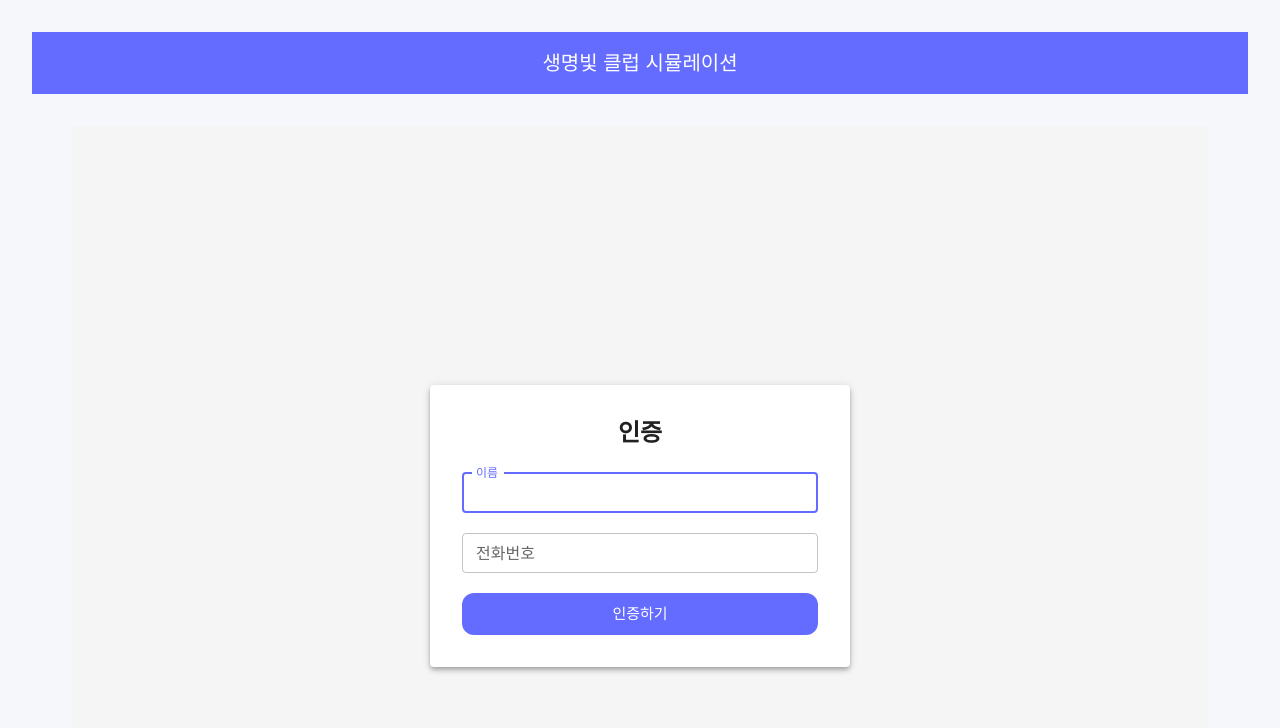
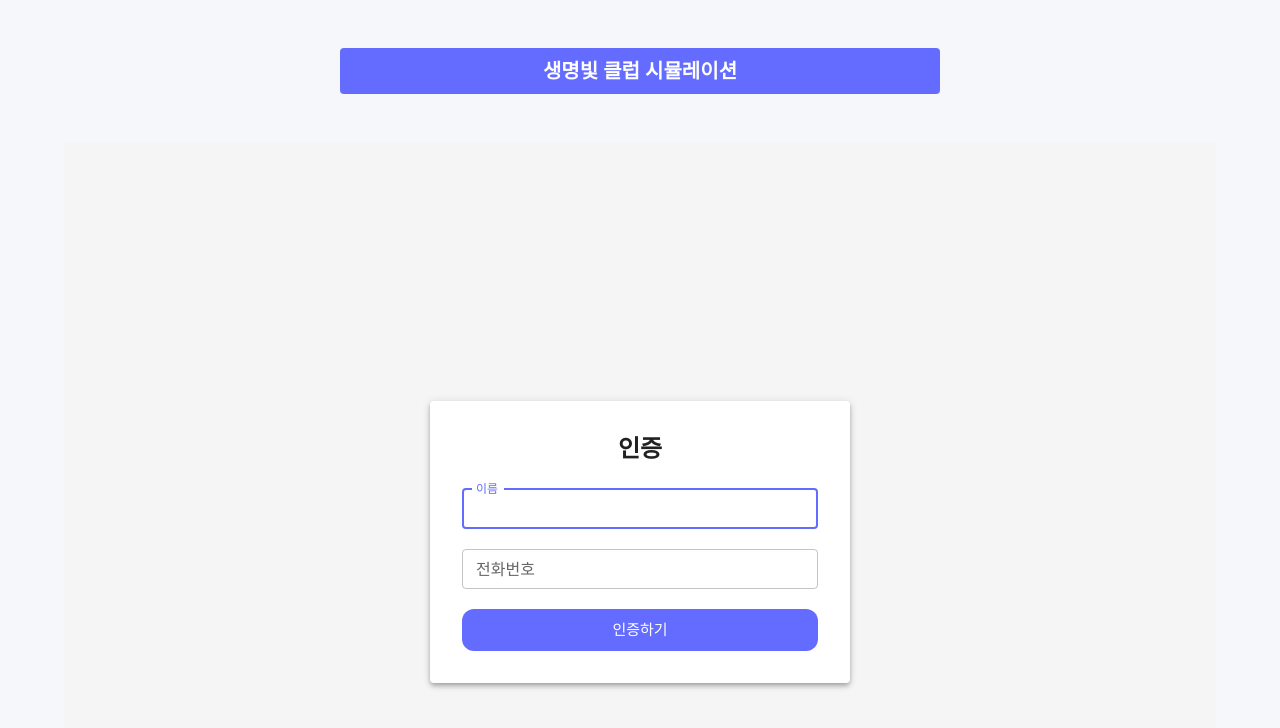
Before and after one commit to SkyDominator/simulation, a React (Vite) app in the folder src/my-pwa-frontend/: page / in a window 1280 px wide. Shown: the top 728 px of the page. Built offline with nearby package versions, Linux system fonts and the light colour scheme.

Commit message:
feat: Shell 컴포넌트를 MUI로 리팩토링하여 UI 개선 및 헤더 스타일 수정

```diff
--- a/src/my-pwa-frontend/src/components/Shell.tsx
+++ b/src/my-pwa-frontend/src/components/Shell.tsx
@@ -1,5 +1,6 @@
 import React from "react";
 import Box from "@mui/material/Box";
+import Typography from "@mui/material/Typography";
 
 const Shell: React.FC<{ children: React.ReactNode }> = ({ children }) => {
   // Bottom navigation removed per request.
@@ -13,13 +14,25 @@ const Shell: React.FC<{ children: React.ReactNode }> = ({ children }) => {
         bgcolor: "background.default",
       }}
     >
-      <Box
-        component="header"
-        sx={{ p: 2, bgcolor: "primary.main", color: "primary.contrastText" }}
-      >
-        <div style={{ maxWidth: 1200, margin: "0 auto" }}>
-          <h1 style={{ margin: 0, fontSize: 20 }}>생명빛 클럽 시뮬레이션</h1>
-        </div>
+      <Box component="header" sx={{ p: 2 }}>
+        <Box
+          sx={{
+            maxWidth: 600,
+            mx: "auto",
+            bgcolor: "primary.main",
+            color: "primary.contrastText",
+            borderRadius: 1,
+            px: 2,
+            py: 1,
+          }}
+        >
+          <Typography
+            component="h1"
+            sx={{ m: 0, fontSize: 20, fontWeight: 600 }}
+          >
+            생명빛 클럽 시뮬레이션
+          </Typography>
+        </Box>
       </Box>
 
       <Box
@@ -27,7 +40,7 @@ const Shell: React.FC<{ children: React.ReactNode }> = ({ children }) => {
         sx={{
           flex: 1,
           width: "100%",
-          maxWidth: 1200,
+          maxWidth: 1400,
           margin: "0 auto",
           p: { xs: 2, md: 4 },
         }}
```
